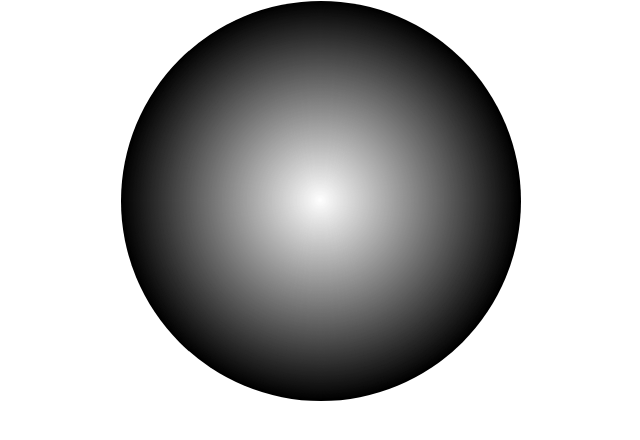
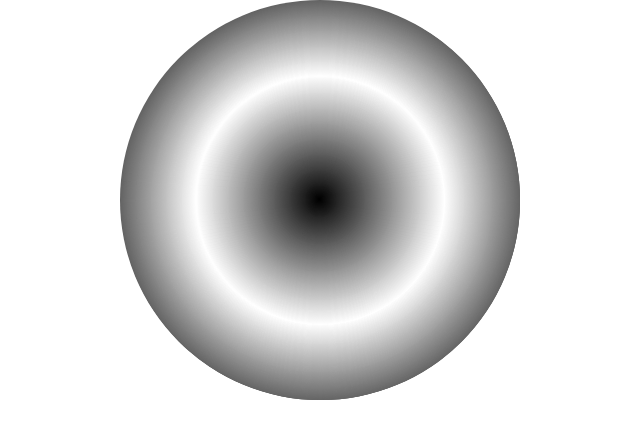
Before and after one commit to yatchoi/javascript-gradient, a plain HTML site: page index.html in a window 1280 px wide. Shown: the whole page, without its empty margins (320-960 px from the left). Drawn offline with Linux system fonts and the light colour scheme.

Commit message:
Added sort and reverse functions

```diff
--- a/index.html
+++ b/index.html
@@ -120,8 +120,24 @@
  		}
  	}
 
+ 	Gradient.prototype.reverse = function() {
+ 		this.stops.reverse();
+ 	}
+
+ 	Gradient.prototype.sort = function(callback) {
+ 		this.stops.sort(callback);
+ 	}
+
  	var element = document.getElementById('gradient');
  	var gradient = new Gradient(element, [0,255]);
+ 	 	gradient.push(0, 255);
+ 	gradient.shift();
+ 	gradient.map(function(stop){
+	 	return Math.min(255, stop + 100);
+	});
+	gradient.unshift(0);
+	gradient.pop();
+	gradient.reverse();
 
  	gradient.draw();
  	</script>
```
